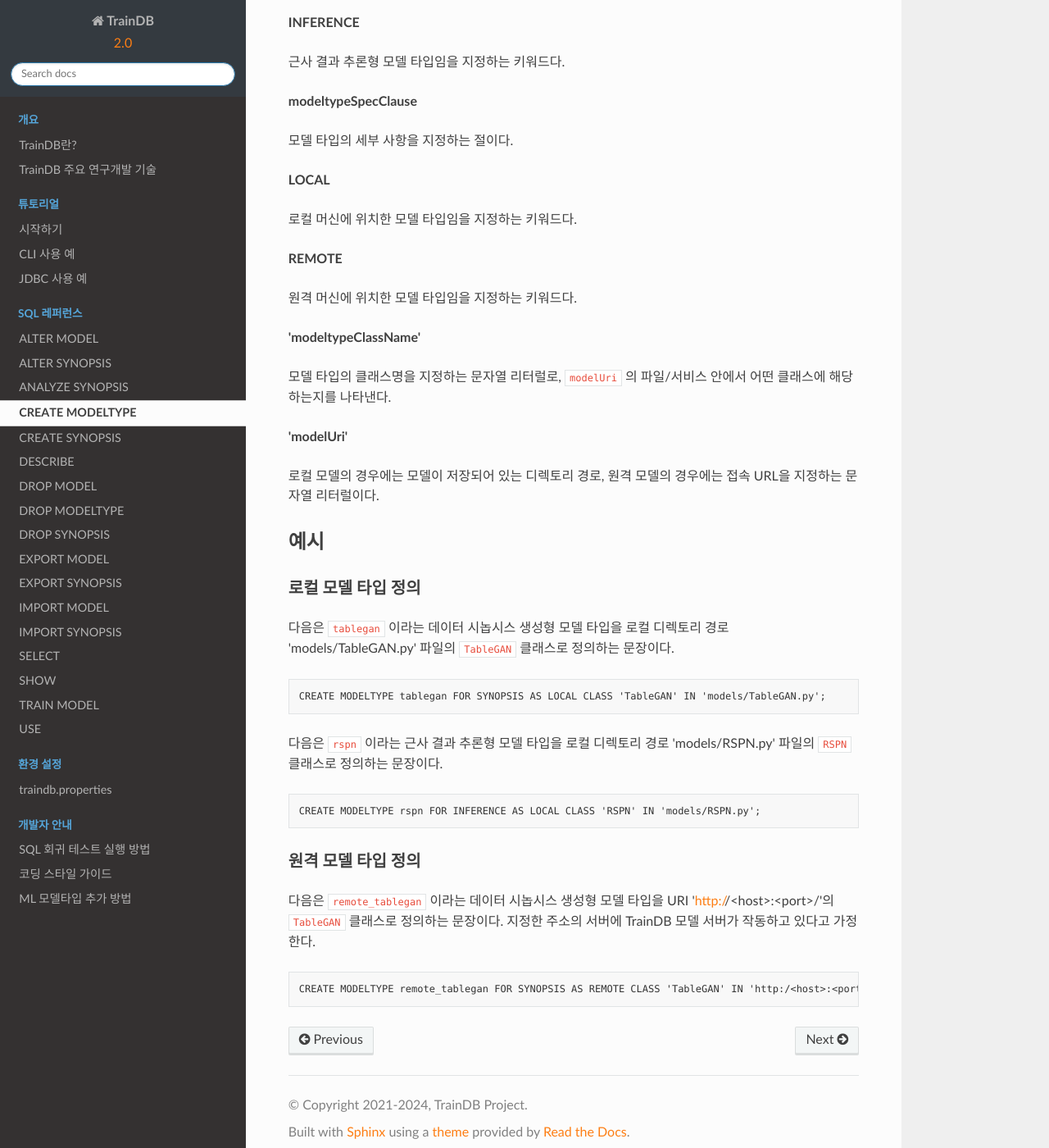
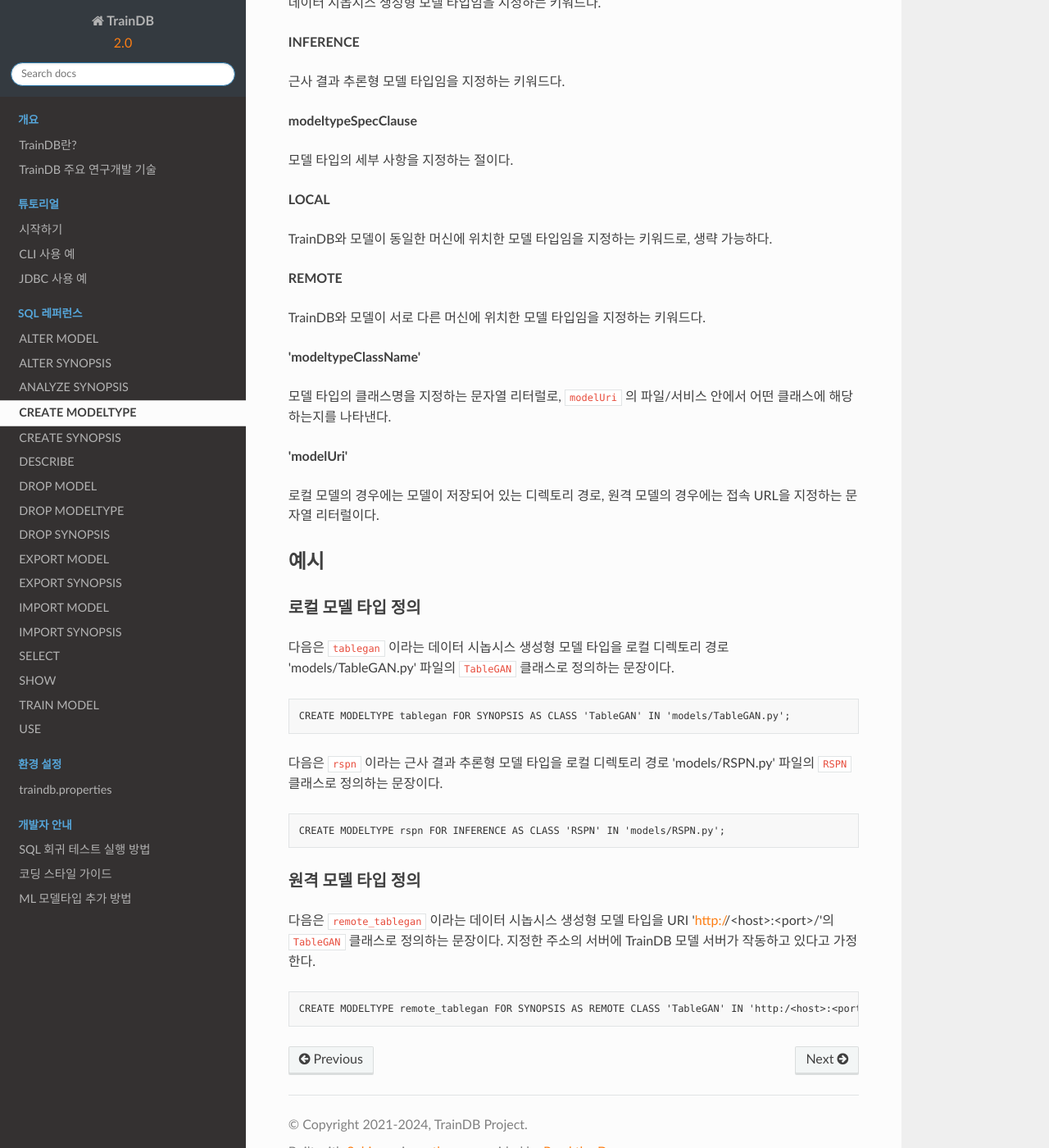
Before and after one commit to traindb-project/traindb-doc-kr, a Sphinx documentation site: the page built from docs/sql/create_modeltype.rst, in a window 1280 px wide and 1400 px high, scrolled down 1045 px. Shown: the whole window at 82% size. Built offline with Sphinx 7.4.7 and the Read the Docs theme 2.0.0, drawn with Linux system fonts in a browser that asks for light colours.

Commit message:
update doc - CREATE MODELTYPE

```diff
--- a/docs/sql/create_modeltype.rst
+++ b/docs/sql/create_modeltype.rst
@@ -63,11 +63,11 @@ CREATE MODELTYPE
 
 **LOCAL**
 
-로컬 머신에 위치한 모델 타입임을 지정하는 키워드다.
+TrainDB와 모델이 동일한 머신에 위치한 모델 타입임을 지정하는 키워드로, 생략 가능하다.
 
 **REMOTE**
 
-원격 머신에 위치한 모델 타입임을 지정하는 키워드다.
+TrainDB와 모델이 서로 다른 머신에 위치한 모델 타입임을 지정하는 키워드다.
 
 **'modeltypeClassName'**
 
@@ -88,13 +88,13 @@ CREATE MODELTYPE
 
 .. code-block:: console
 
-  CREATE MODELTYPE tablegan FOR SYNOPSIS AS LOCAL CLASS 'TableGAN' IN 'models/TableGAN.py';
+  CREATE MODELTYPE tablegan FOR SYNOPSIS AS CLASS 'TableGAN' IN 'models/TableGAN.py';
 
 다음은 ``rspn`` 이라는 근사 결과 추론형 모델 타입을 로컬 디렉토리 경로 'models/RSPN.py' 파일의 ``RSPN`` 클래스로 정의하는 문장이다.
 
 .. code-block:: console
 
-  CREATE MODELTYPE rspn FOR INFERENCE AS LOCAL CLASS 'RSPN' IN 'models/RSPN.py';
+  CREATE MODELTYPE rspn FOR INFERENCE AS CLASS 'RSPN' IN 'models/RSPN.py';
 
 원격 모델 타입 정의
 ~~~~~~~~~~~~~~~~~~~
```
Also changed, not shown: docs/_static/rrd/modeltypeSpecClause.rrd.svg.
